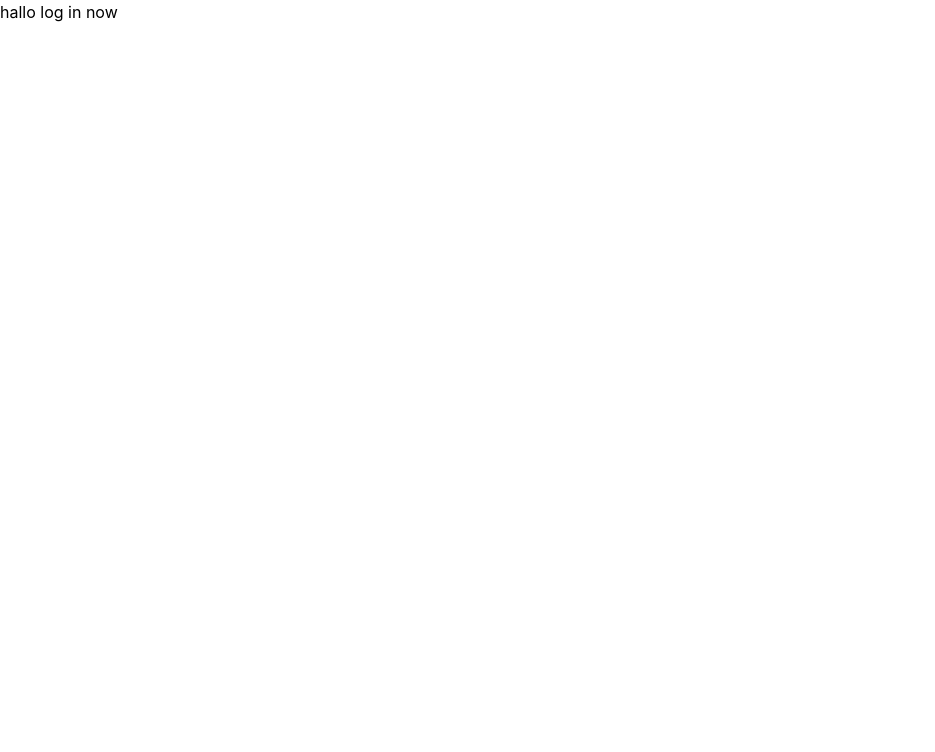
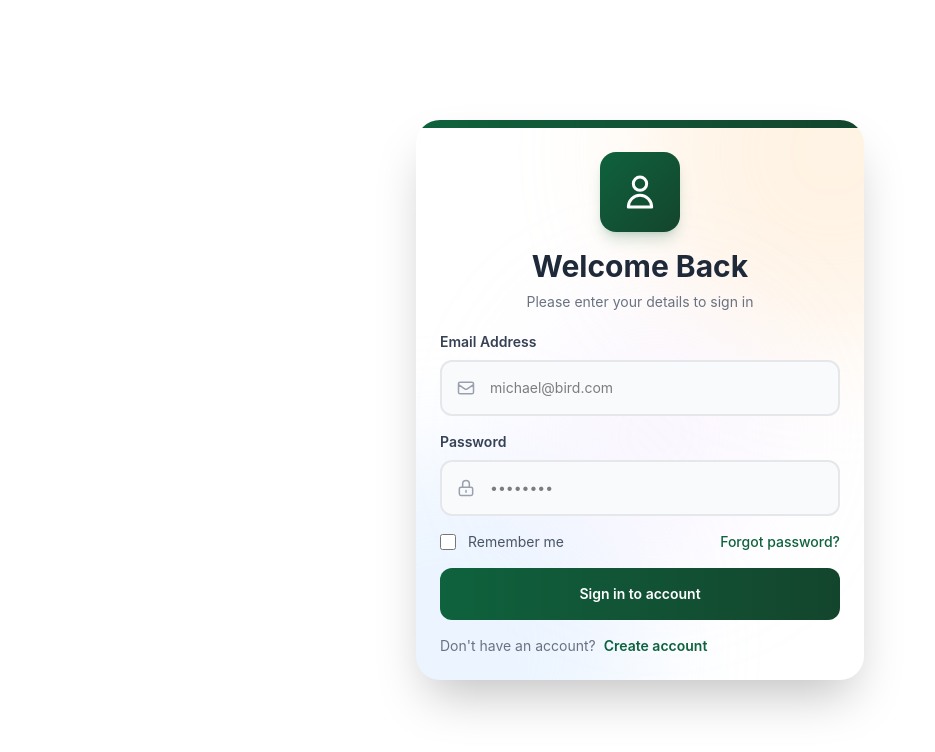
Before and after one commit to mehedihasan770/octarnal-frontend-task-donezo, a React (Vite) app: page /login in a window 1280 px wide. Shown: the top 752 px of the page, without its empty margins (0-935 px from the left). Built offline with nearby package versions, Linux system fonts and the light colour scheme.

Commit message:
feat: implement login UI with react-hook-form and custom gradient styling

```diff
--- a/src/Pages/Login.jsx
+++ b/src/Pages/Login.jsx
@@ -1,11 +1,144 @@
-import React from 'react';
+import React from "react";
+import { useForm } from "react-hook-form";
 
 const Login = () => {
-    return (
-        <div className=''>
-            hallo log in now
+    const {register, handleSubmit, formState: { errors,}} = useForm();
+
+    const handleLogin = async (data) => {
+        console.log(data)
+    }
+  return (
+    <div className="min-h-screen py-2 px-1 flex justify-center items-center">
+      <div className="rounded-3xl w-full max-w-md shadow-2xl relative overflow-hidden font-sans">
+
+        <div className="absolute inset-0 overflow-hidden -z-10">
+          <div className="absolute -top-40 -right-40 w-96 h-96 bg-orange-200 rounded-full opacity-30 blur-3xl"></div>
+          <div className="absolute -bottom-40 -left-40 w-96 h-96 bg-blue-200 rounded-full opacity-30 blur-3xl"></div>
+          <div className="absolute top-1/3 left-1/4 w-64 h-64 bg-purple-200 rounded-full opacity-20 blur-3xl"></div>
         </div>
-    );
+
+        <div className="h-2 bg-linear-to-r from-[#0E623D] to-[#13452D]"></div>
+
+        <div className="p-6">
+          <div className="text-center mb-5">
+            <div className="w-20 h-20 bg-linear-to-br from-[#0E623D] to-[#13452D] rounded-2xl mx-auto mb-4 flex items-center justify-center shadow-lg shadow-[#0E623D]/20">
+              <svg
+                className="w-10 h-10 text-white"
+                fill="none"
+                stroke="currentColor"
+                viewBox="0 0 24 24"
+              >
+                <path
+                  stroke-linecap="round"
+                  stroke-linejoin="round"
+                  stroke-width="1.8"
+                  d="M16 7a4 4 0 11-8 0 4 4 0 018 0zM12 14a7 7 0 00-7 7h14a7 7 0 00-7-7z"
+                />
+              </svg>
+            </div>
+            <h2 className="text-3xl font-bold text-gray-800 mb-2">Welcome Back</h2>
+            <p className="text-gray-500 text-sm">
+              Please enter your details to sign in
+            </p>
+          </div>
+
+          <form className="space-y-4" onSubmit={handleSubmit(handleLogin)}>
+            <div className="space-y-2">
+              <label className="text-sm font-semibold text-gray-700 block">
+                Email Address
+              </label>
+              <div className="relative">
+                <span className="absolute left-4 top-1/2 -translate-y-1/2 text-gray-400">
+                  <svg
+                    className="w-5 h-5"
+                    fill="none"
+                    stroke="currentColor"
+                    viewBox="0 0 24 24"
+                  >
+                    <path
+                      stroke-linecap="round"
+                      stroke-linejoin="round"
+                      stroke-width="1.8"
+                      d="M3 8l7.89 5.26a2 2 0 002.22 0L21 8M5 19h14a2 2 0 002-2V7a2 2 0 00-2-2H5a2 2 0 00-2 2v10a2 2 0 002 2z"
+                    />
+                  </svg>
+                </span>
+                <input
+                  type="email"
+                  {...register("email", {required: "Email is required", pattern: { value: /^\S+@\S+$/i, message: "Invalid email format"}})}
+                  placeholder="michael@bird.com"
+                  className="w-full pl-12 pr-4 py-4 bg-gray-50 border-2 border-gray-200 rounded-xl text-sm outline-none focus:border-[#0E623D] focus:bg-white transition-all duration-200"
+                />
+                {errors.email && <p className="text-red-500 text-xs mt-1">{errors.email.message}</p>}
+              </div>
+            </div>
+
+            <div className="space-y-2">
+              <label className="text-sm font-semibold text-gray-700 block">
+                Password
+              </label>
+              <div className="relative">
+                <span className="absolute left-4 top-1/2 -translate-y-1/2 text-gray-400">
+                  <svg
+                    className="w-5 h-5"
+                    fill="none"
+                    stroke="currentColor"
+                    viewBox="0 0 24 24"
+                  >
+                    <path
+                      stroke-linecap="round"
+                      stroke-linejoin="round"
+                      stroke-width="1.8"
+                      d="M12 15v2m-6 4h12a2 2 0 002-2v-6a2 2 0 00-2-2H6a2 2 0 00-2 2v6a2 2 0 002 2zm10-10V7a4 4 0 00-8 0v4h8z"
+                    />
+                  </svg>
+                </span>
+                <input
+                  type="password"
+                  {...register("password", {
+                  required: "Password is required", message: "Password is required"})}
+                  placeholder="••••••••"
+                  className="w-full pl-12 pr-4 py-4 bg-gray-50 border-2 border-gray-200 rounded-xl text-sm outline-none focus:border-[#0E623D] focus:bg-white transition-all duration-200"
+                />
+                {errors.password && <p className="text-red-500 text-xs mt-1">{errors.password.message}</p>}
+              </div>
+            </div>
+
+            <div className="flex items-center justify-between mt-4">
+              <label className="flex items-center gap-3 cursor-pointer">
+                <input
+                  type="checkbox"
+                  className="w-4 h-4 rounded border-gray-300 text-[#0E623D] focus:ring-[#0E623D] focus:ring-2"
+                />
+                <span className="text-sm text-gray-600">Remember me</span>
+              </label>
+              <p
+                className="text-sm cursor-pointer font-medium text-[#0E623D] hover:text-[#13452D] transition-colors"
+              >
+                Forgot password?
+              </p>
+            </div>
+
+            <button
+              type="submit"
+              className="w-full cursor-pointer bg-linear-to-r from-[#0E623D] to-[#13452D] text-white py-4 px-4 rounded-xl font-semibold text-sm hover:shadow-lg hover:shadow-[#0E623D]/30 transform hover:-translate-y-0.5 transition-all duration-200"
+            >
+              Sign in to account
+            </button>
+          </form>
+
+          <div className="text-center mt-4 flex items-center">
+            <span className="text-sm text-gray-500">Don't have an account?</span>
+            <p
+              className="text-sm cursor-pointer font-semibold text-[#0E623D] hover:text-[#13452D] ml-2 transition-colors"
+            >
+              Create account
+            </p>
+          </div>
+        </div>
+      </div>
+    </div>
+  );
 };
 
 export default Login;
```
